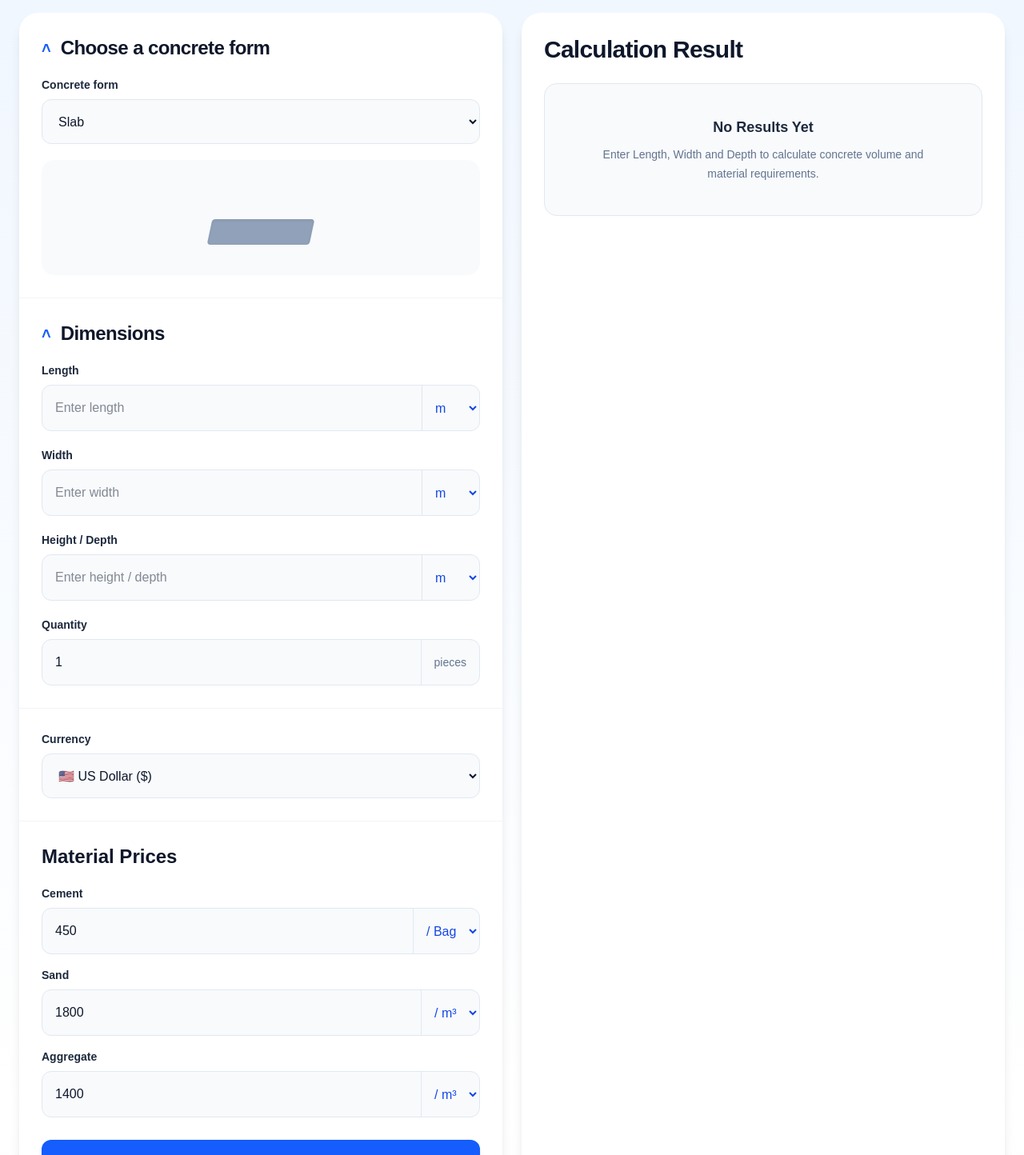
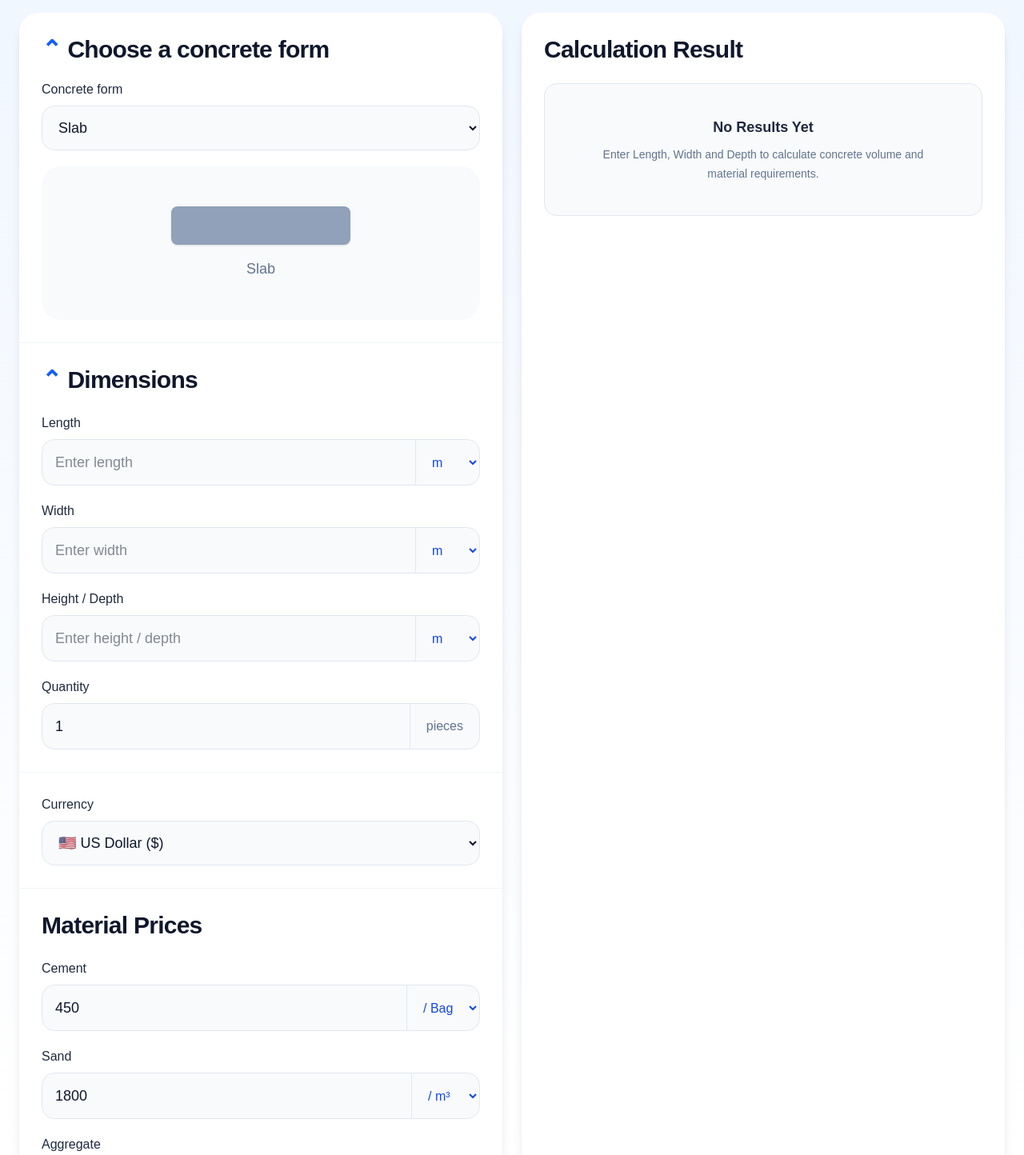
Before and after one commit to km7max-cmd/cornerspan, a Next.js app: page /calculators/concrete in a window 1280 px wide. Shown: the part 180-1624 px from the top of the page at 80% size. Built offline with nearby package versions, Linux system fonts and the light colour scheme.

Commit message:
Refactor CalculatorForm for clarity and style updates
Refactor CalculatorForm component to improve structure and readability. Removed unused types and variables, and updated styles for inputs and buttons.

```diff
--- a/app/calculators/concrete/components/CalculatorForm.tsx
+++ b/app/calculators/concrete/components/CalculatorForm.tsx
@@ -1,41 +1,28 @@
-type Unit =
-  | "Meter"
-  | "Feet"
-  | "Centimeter"
-  | "Millimeter"
-  | "Inch";
+"use client";
 
-type ConcreteForm =
-  | "Slab"
-  | "Wall"
-  | "Footer"
-  | "Column"
-  | "Curb, Gutter Barrier"
-  | "Stairs";
+import { useState } from "react";
+import type { Unit } from "../utils/calculateConcrete";
 
 type CalculatorFormProps = {
-  concreteForm: ConcreteForm;
-  setConcreteForm: (value: ConcreteForm) => void;
-
   length: string;
   width: string;
   depth: string;
   quantity: string;
 
+  cementPrice: string;
+  sandPrice: string;
+  aggregatePrice: string;
+
+  currency: string;
+  setCurrency: (value: string) => void;
+
   lengthUnit: Unit;
   widthUnit: Unit;
   depthUnit: Unit;
 
-  cementPrice: string;
-  sandPrice: string;
-  aggregatePrice: string;
-
-  cementUnit: string;
-  sandUnit: string;
-  aggregateUnit: string;
-
-  currency: string;
-  setCurrency: (value: string) => void;
+  setLengthUnit: (value: Unit) => void;
+  setWidthUnit: (value: Unit) => void;
+  setDepthUnit: (value: Unit) => void;
 
   error: string;
 
@@ -44,61 +31,59 @@ type CalculatorFormProps = {
   setDepth: (value: string) => void;
   setQuantity: (value: string) => void;
 
-  setLengthUnit: (value: Unit) => void;
-  setWidthUnit: (value: Unit) => void;
-  setDepthUnit: (value: Unit) => void;
-
   setCementPrice: (value: string) => void;
   setSandPrice: (value: string) => void;
   setAggregatePrice: (value: string) => void;
 
-  setCementUnit: (value: string) => void;
-  setSandUnit: (value: string) => void;
-  setAggregateUnit: (value: string) => void;
-
   onCalculate: () => void;
 };
 
-const concreteForms: ConcreteForm[] = [
-  "Slab",
-  "Wall",
-  "Footer",
-  "Column",
-  "Curb, Gutter Barrier",
-  "Stairs",
-];
-
-const unitOptions = [
-  { value: "Meter", label: "m" },
-  { value: "Feet", label: "ft" },
-  { value: "Centimeter", label: "cm" },
-  { value: "Millimeter", label: "mm" },
-  { value: "Inch", label: "in" },
+const units: {
+  value: Unit;
+  label: string;
+}[] = [
+  {
+    value: "Meter",
+    label: "m",
+  },
+  {
+    value: "Feet",
+    label: "ft",
+  },
+  {
+    value: "Centimeter",
+    label: "cm",
+  },
+  {
+    value: "Millimeter",
+    label: "mm",
+  },
+  {
+    value: "Inch",
+    label: "in",
+  },
 ];
 
 export default function CalculatorForm({
-  concreteForm,
-  setConcreteForm,
-
   length,
   width,
   depth,
   quantity,
 
+  cementPrice,
+  sandPrice,
+  aggregatePrice,
+
+  currency,
+  setCurrency,
+
   lengthUnit,
   widthUnit,
   depthUnit,
 
-  cementPrice,
-  sandPrice,
-  aggregatePrice,
-
-  cementUnit,
-  sandUnit,
-  aggregateUnit,
-
-  currency,
-  setCurrency,
+  setLengthUnit,
+  setWidthUnit,
+  setDepthUnit,
 
   error,
 
@@ -107,50 +92,50 @@ export default function CalculatorForm({
   setDepth,
   setQuantity,
 
-  setLengthUnit,
-  setWidthUnit,
-  setDepthUnit,
-
   setCementPrice,
   setSandPrice,
   setAggregatePrice,
 
-  setCementUnit,
-  setSandUnit,
-  setAggregateUnit,
-
   onCalculate,
 }: CalculatorFormProps) {
+  const [concreteForm, setConcreteForm] =
+    useState("Slab");
+
+  const [cementUnit, setCementUnit] =
+    useState("Bag");
+
+  const [sandUnit, setSandUnit] =
+    useState("m³");
+
+  const [aggregateUnit, setAggregateUnit] =
+    useState("m³");
+
   const inputClass =
-    "h-14 w-full rounded-xl border border-slate-200 bg-slate-50 px-4 text-base text-slate-900 outline-none transition focus:border-blue-500 focus:bg-white focus:ring-2 focus:ring-blue-100";
+    "h-14 w-full rounded-2xl border border-slate-200 bg-slate-50 px-4 text-lg text-slate-900 outline-none transition focus:border-blue-500 focus:bg-white focus:ring-2 focus:ring-blue-100";
 
-  const selectClass =
-    "h-14 w-full rounded-xl border border-slate-200 bg-slate-50 px-4 text-base text-slate-900 outline-none transition focus:border-blue-500 focus:bg-white focus:ring-2 focus:ring-blue-100";
+  const unitSelectClass =
+    "h-14 border-l border-slate-200 bg-transparent px-4 text-base font-medium text-blue-700 outline-none";
 
   const labelClass =
-    "mb-2 block text-sm font-semibold text-slate-800";
+    "mb-2 block text-base font-medium text-slate-800";
 
-  const dimensionSelectClass =
-    "h-14 border-l border-slate-200 bg-transparent px-3 text-blue-700 outline-none";
+  const getUnitLabel = (unit: Unit) => {
+    return units.find((item) => item.value === unit)?.label ?? "m";
+  };
 
   return (
     <section className="w-full overflow-hidden rounded-3xl bg-white shadow-lg">
 
-      {/* =====================================================
-          CHOOSE CONCRETE FORM
-      ====================================================== */}
+      {/* ================================================= */}
+      {/* Choose Concrete Form */}
+      {/* ================================================= */}
 
-      <div className="p-5 sm:p-7">
+      <div className="border-b border-slate-100 p-5 sm:p-7">
 
-        <div className="mb-5 flex items-center gap-3">
-          <span className="text-xl font-bold text-blue-600">
-            ˄
-          </span>
-
-          <h2 className="text-xl font-bold tracking-tight text-slate-900 sm:text-2xl">
+        <h2 className="mb-5 text-2xl font-bold tracking-tight text-slate-900 sm:text-3xl">
+          <span className="mr-2 text-blue-600">⌃</span>
           Choose a concrete form
         </h2>
-        </div>
 
         <label className={labelClass}>
           Concrete form
@@ -159,46 +144,36 @@ export default function CalculatorForm({
         <select
           value={concreteForm}
           onChange={(e) =>
-            setConcreteForm(
-              e.target.value as ConcreteForm
-            )
+            setConcreteForm(e.target.value)
           }
-          className={selectClass}
+          className={inputClass}
         >
-          {concreteForms.map((form) => (
-            <option key={form} value={form}>
-              {form}
+          <option value="Slab">Slab</option>
+          <option value="Wall">Wall</option>
+          <option value="Footer">Footer</option>
+          <option value="Column">Column</option>
+          <option value="Curbs, Gutter Barrier">
+            Curbs, Gutter Barrier
           </option>
-          ))}
+          <option value="Stairs">Stairs</option>
         </select>
 
-        {/* Simple form preview */}
-        <div className="mt-5 flex min-h-36 items-center justify-center rounded-2xl bg-slate-50 p-4">
+        {/* Simple visual preview */}
+        <div className="mt-5 flex h-48 items-center justify-center rounded-3xl bg-slate-50">
 
           <div className="text-center">
 
-            <div className="mx-auto mb-3 flex h-20 w-32 items-end justify-center">
+            <div
+              className={`mx-auto mb-4 h-12 w-56 rounded-lg bg-slate-400 shadow-sm ${
+                concreteForm === "Column"
+                  ? "h-32 w-24"
+                  : concreteForm === "Wall"
+                    ? "h-28 w-40"
+                    : ""
+              }`}
+            />
 
-              {concreteForm === "Column" ? (
-                <div className="h-20 w-12 rounded-sm bg-slate-400 shadow-inner" />
-              ) : concreteForm === "Wall" ? (
-                <div className="h-14 w-32 rounded-sm bg-slate-400 shadow-inner" />
-              ) : concreteForm === "Stairs" ? (
-                <div className="flex h-16 w-32 items-end gap-1">
-                  <div className="h-4 w-7 bg-slate-400" />
-                  <div className="h-8 w-7 bg-slate-400" />
-                  <div className="h-12 w-7 bg-slate-400" />
-                  <div className="h-16 w-7 bg-slate-400" />
-                </div>
-              ) : concreteForm === "Footer" ? (
-                <div className="h-10 w-32 rounded-sm border-4 border-slate-500 bg-slate-300" />
-              ) : (
-                <div className="h-8 w-32 -skew-x-12 rounded-sm bg-slate-400 shadow-inner" />
-              )}
-
-            </div>
-
-            <p className="text-sm font-medium text-slate-500">
+            <p className="text-lg font-medium text-slate-500">
               {concreteForm}
             </p>
 
@@ -208,32 +183,26 @@ export default function CalculatorForm({
 
       </div>
 
-      {/* =====================================================
-          DIMENSIONS
-      ====================================================== */}
+      {/* ================================================= */}
+      {/* Dimensions */}
+      {/* ================================================= */}
 
-      <div className="border-t border-slate-100 p-5 sm:p-7">
+      <div className="border-b border-slate-100 p-5 sm:p-7">
 
-        <div className="mb-5 flex items-center gap-3">
-          <span className="text-xl font-bold text-blue-600">
-            ˄
-          </span>
-
-          <h2 className="text-xl font-bold tracking-tight text-slate-900 sm:text-2xl">
+        <h2 className="mb-6 text-2xl font-bold tracking-tight text-slate-900 sm:text-3xl">
+          <span className="mr-2 text-blue-600">⌃</span>
           Dimensions
         </h2>
-        </div>
-
-        <div className="space-y-5">
 
         {/* Length */}
 
-          <div>
+        <div className="mb-5">
+
           <label className={labelClass}>
             Length
           </label>
 
-            <div className="flex overflow-hidden rounded-xl border border-slate-200 bg-slate-50 focus-within:border-blue-500 focus-within:ring-2 focus-within:ring-blue-100">
+          <div className="flex overflow-hidden rounded-2xl border border-slate-200 bg-slate-50 focus-within:border-blue-500 focus-within:bg-white focus-within:ring-2 focus-within:ring-blue-100">
 
             <input
               type="number"
@@ -244,7 +213,7 @@ export default function CalculatorForm({
                 setLength(e.target.value)
               }
               placeholder="Enter length"
-                className="h-14 min-w-0 flex-1 bg-transparent px-4 text-base text-slate-900 outline-none"
+              className="h-14 min-w-0 flex-1 bg-transparent px-4 text-lg text-slate-900 outline-none"
             />
 
             <select
@@ -254,29 +223,31 @@ export default function CalculatorForm({
                   e.target.value as Unit
                 )
               }
-                className={dimensionSelectClass}
+              className={unitSelectClass}
             >
-                {unitOptions.map((unit) => (
+              {units.map((item) => (
                 <option
-                    key={unit.value}
-                    value={unit.value}
+                  key={item.value}
+                  value={item.value}
                 >
-                    {unit.label}
+                  {item.label}
                 </option>
               ))}
             </select>
 
           </div>
+
         </div>
 
         {/* Width */}
 
-          <div>
+        <div className="mb-5">
+
           <label className={labelClass}>
             Width
           </label>
 
-            <div className="flex overflow-hidden rounded-xl border border-slate-200 bg-slate-50 focus-within:border-blue-500 focus-within:ring-2 focus-within:ring-blue-100">
+          <div className="flex overflow-hidden rounded-2xl border border-slate-200 bg-slate-50 focus-within:border-blue-500 focus-within:bg-white focus-within:ring-2 focus-within:ring-blue-100">
 
             <input
               type="number"
@@ -287,7 +258,7 @@ export default function CalculatorForm({
                 setWidth(e.target.value)
               }
               placeholder="Enter width"
-                className="h-14 min-w-0 flex-1 bg-transparent px-4 text-base text-slate-900 outline-none"
+              className="h-14 min-w-0 flex-1 bg-transparent px-4 text-lg text-slate-900 outline-none"
             />
 
             <select
@@ -297,32 +268,31 @@ export default function CalculatorForm({
                   e.target.value as Unit
                 )
               }
-                className={dimensionSelectClass}
+              className={unitSelectClass}
             >
-                {unitOptions.map((unit) => (
+              {units.map((item) => (
                 <option
-                    key={unit.value}
-                    value={unit.value}
+                  key={item.value}
+                  value={item.value}
                 >
-                    {unit.label}
+                  {item.label}
                 </option>
               ))}
             </select>
 
           </div>
+
         </div>
 
-          {/* Depth / Height */}
+        {/* Height / Depth */}
 
-          <div>
+        <div className="mb-5">
+
           <label className={labelClass}>
-              {concreteForm === "Column" ||
-              concreteForm === "Wall"
-                ? "Height"
-                : "Height / Depth"}
+            Height / Depth
           </label>
 
-            <div className="flex overflow-hidden rounded-xl border border-slate-200 bg-slate-50 focus-within:border-blue-500 focus-within:ring-2 focus-within:ring-blue-100">
+          <div className="flex overflow-hidden rounded-2xl border border-slate-200 bg-slate-50 focus-within:border-blue-500 focus-within:bg-white focus-within:ring-2 focus-within:ring-blue-100">
 
             <input
               type="number"
@@ -333,7 +303,7 @@ export default function CalculatorForm({
                 setDepth(e.target.value)
               }
               placeholder="Enter height / depth"
-                className="h-14 min-w-0 flex-1 bg-transparent px-4 text-base text-slate-900 outline-none"
+              className="h-14 min-w-0 flex-1 bg-transparent px-4 text-lg text-slate-900 outline-none"
             />
 
             <select
@@ -343,29 +313,31 @@ export default function CalculatorForm({
                   e.target.value as Unit
                 )
               }
-                className={dimensionSelectClass}
+              className={unitSelectClass}
             >
-                {unitOptions.map((unit) => (
+              {units.map((item) => (
                 <option
-                    key={unit.value}
-                    value={unit.value}
+                  key={item.value}
+                  value={item.value}
                 >
-                    {unit.label}
+                  {item.label}
                 </option>
               ))}
             </select>
 
           </div>
+
         </div>
 
         {/* Quantity */}
 
         <div>
+
           <label className={labelClass}>
             Quantity
           </label>
 
-            <div className="flex overflow-hidden rounded-xl border border-slate-200 bg-slate-50">
+          <div className="flex overflow-hidden rounded-2xl border border-slate-200 bg-slate-50 focus-within:border-blue-500 focus-within:bg-white focus-within:ring-2 focus-within:ring-blue-100">
 
             <input
               type="number"
@@ -375,26 +347,24 @@ export default function CalculatorForm({
               onChange={(e) =>
                 setQuantity(e.target.value)
               }
-                className="h-14 min-w-0 flex-1 bg-transparent px-4 text-base text-slate-900 outline-none"
-                placeholder="1"
+              className="h-14 min-w-0 flex-1 bg-transparent px-4 text-lg text-slate-900 outline-none"
             />
 
-              <div className="flex items-center border-l border-slate-200 px-4 text-sm text-slate-500">
+            <div className="flex h-14 items-center border-l border-slate-200 px-5 text-base text-slate-500">
               pieces
-              </div>
-
-            </div>
             </div>
 
           </div>
 
         </div>
 
-      {/* =====================================================
-          CURRENCY
-      ====================================================== */}
+      </div>
 
-      <div className="border-t border-slate-100 p-5 sm:p-7">
+      {/* ================================================= */}
+      {/* Currency */}
+      {/* ================================================= */}
+
+      <div className="border-b border-slate-100 p-5 sm:p-7">
 
         <label className={labelClass}>
           Currency
@@ -405,7 +375,7 @@ export default function CalculatorForm({
           onChange={(e) =>
             setCurrency(e.target.value)
           }
-          className={selectClass}
+          className={inputClass}
         >
           <option value="USD">
             🇺🇸 US Dollar ($)
@@ -434,31 +404,29 @@ export default function CalculatorForm({
           <option value="CAD">
             🇨🇦 Canadian Dollar (C$)
           </option>
-
         </select>
 
       </div>
 
-      {/* =====================================================
-          MATERIAL PRICES
-      ====================================================== */}
+      {/* ================================================= */}
+      {/* Material Prices */}
+      {/* ================================================= */}
 
-      <div className="border-t border-slate-100 p-5 sm:p-7">
+      <div className="p-5 sm:p-7">
 
-        <h3 className="mb-5 text-xl font-bold text-slate-900 sm:text-2xl">
+        <h2 className="mb-6 text-2xl font-bold tracking-tight text-slate-900 sm:text-3xl">
           Material Prices
-        </h3>
-
-        <div className="space-y-4">
+        </h2>
 
         {/* Cement */}
 
-          <div>
+        <div className="mb-5">
+
           <label className={labelClass}>
             Cement
           </label>
 
-            <div className="flex overflow-hidden rounded-xl border border-slate-200 bg-slate-50 focus-within:border-blue-500 focus-within:ring-2 focus-within:ring-blue-100">
+          <div className="flex overflow-hidden rounded-2xl border border-slate-200 bg-slate-50 focus-within:border-blue-500 focus-within:bg-white focus-within:ring-2 focus-within:ring-blue-100">
 
             <input
               type="number"
@@ -466,12 +434,9 @@ export default function CalculatorForm({
               step="any"
               value={cementPrice}
               onChange={(e) =>
-                  setCementPrice(
-                    e.target.value
-                  )
+                setCementPrice(e.target.value)
               }
-                placeholder="450"
-                className="h-14 min-w-0 flex-1 bg-transparent px-4 text-base text-slate-900 outline-none"
+              className="h-14 min-w-0 flex-1 bg-transparent px-4 text-lg text-slate-900 outline-none"
             />
 
             <select
@@ -479,24 +444,34 @@ export default function CalculatorForm({
               onChange={(e) =>
                 setCementUnit(e.target.value)
               }
-                className={dimensionSelectClass}
+              className={unitSelectClass}
             >
               <option value="Bag">
                 / Bag
               </option>
+
+              <option value="kg">
+                / kg
+              </option>
+
+              <option value="ton">
+                / ton
+              </option>
             </select>
 
           </div>
+
         </div>
 
         {/* Sand */}
 
-          <div>
+        <div className="mb-5">
+
           <label className={labelClass}>
             Sand
           </label>
 
-            <div className="flex overflow-hidden rounded-xl border border-slate-200 bg-slate-50 focus-within:border-blue-500 focus-within:ring-2 focus-within:ring-blue-100">
+          <div className="flex overflow-hidden rounded-2xl border border-slate-200 bg-slate-50 focus-within:border-blue-500 focus-within:bg-white focus-within:ring-2 focus-within:ring-blue-100">
 
             <input
               type="number"
@@ -504,12 +479,9 @@ export default function CalculatorForm({
               step="any"
               value={sandPrice}
               onChange={(e) =>
-                  setSandPrice(
-                    e.target.value
-                  )
+                setSandPrice(e.target.value)
               }
-                placeholder="1800"
-                className="h-14 min-w-0 flex-1 bg-transparent px-4 text-base text-slate-900 outline-none"
+              className="h-14 min-w-0 flex-1 bg-transparent px-4 text-lg text-slate-900 outline-none"
             />
 
             <select
@@ -517,28 +489,34 @@ export default function CalculatorForm({
               onChange={(e) =>
                 setSandUnit(e.target.value)
               }
-                className={dimensionSelectClass}
+              className={unitSelectClass}
             >
-                <option value="m3">
+              <option value="m³">
                 / m³
               </option>
 
-                <option value="ft3">
+              <option value="ft³">
                 / ft³
+              </option>
+
+              <option value="ton">
+                / ton
               </option>
             </select>
 
           </div>
+
         </div>
 
         {/* Aggregate */}
 
-          <div>
+        <div className="mb-5">
+
           <label className={labelClass}>
             Aggregate
           </label>
 
-            <div className="flex overflow-hidden rounded-xl border border-slate-200 bg-slate-50 focus-within:border-blue-500 focus-within:ring-2 focus-within:ring-blue-100">
+          <div className="flex overflow-hidden rounded-2xl border border-slate-200 bg-slate-50 focus-within:border-blue-500 focus-within:bg-white focus-within:ring-2 focus-within:ring-blue-100">
 
             <input
               type="number"
@@ -546,59 +524,49 @@ export default function CalculatorForm({
               step="any"
               value={aggregatePrice}
               onChange={(e) =>
-                  setAggregatePrice(
-                    e.target.value
-                  )
+                setAggregatePrice(e.target.value)
               }
-                placeholder="1400"
-                className="h-14 min-w-0 flex-1 bg-transparent px-4 text-base text-slate-900 outline-none"
+              className="h-14 min-w-0 flex-1 bg-transparent px-4 text-lg text-slate-900 outline-none"
             />
 
             <select
               value={aggregateUnit}
               onChange={(e) =>
-                  setAggregateUnit(
-                    e.target.value
-                  )
+                setAggregateUnit(e.target.value)
               }
-                className={dimensionSelectClass}
+              className={unitSelectClass}
             >
-                <option value="m3">
+              <option value="m³">
                 / m³
               </option>
 
-                <option value="ft3">
+              <option value="ft³">
                 / ft³
               </option>
+
+              <option value="ton">
+                / ton
+              </option>
             </select>
-
-            </div>
-          </div>
 
           </div>
 
         </div>
 
-      {/* =====================================================
-          ERROR
-      ====================================================== */}
+        {/* Error */}
 
         {error && (
-        <div className="mx-5 mb-4 rounded-xl border border-red-100 bg-red-50 p-3 text-sm font-medium text-red-600 sm:mx-7">
+          <div className="mb-4 rounded-2xl border border-red-100 bg-red-50 p-4 text-sm font-medium text-red-600">
             {error}
           </div>
         )}
 
-      {/* =====================================================
-          CALCULATE
-      ====================================================== */}
-
-      <div className="p-5 pt-0 sm:px-7 sm:pb-7">
+        {/* Calculate */}
 
         <button
           type="button"
           onClick={onCalculate}
-          className="h-14 w-full rounded-xl bg-blue-600 text-lg font-semibold text-white shadow-md transition hover:bg-blue-700 active:scale-[0.99]"
+          className="h-14 w-full rounded-2xl bg-blue-600 text-lg font-semibold text-white shadow-md transition hover:bg-blue-700 active:scale-[0.99]"
         >
           Calculate
         </button>
```
Lines whose indentation alone changed are shown as unchanged.
